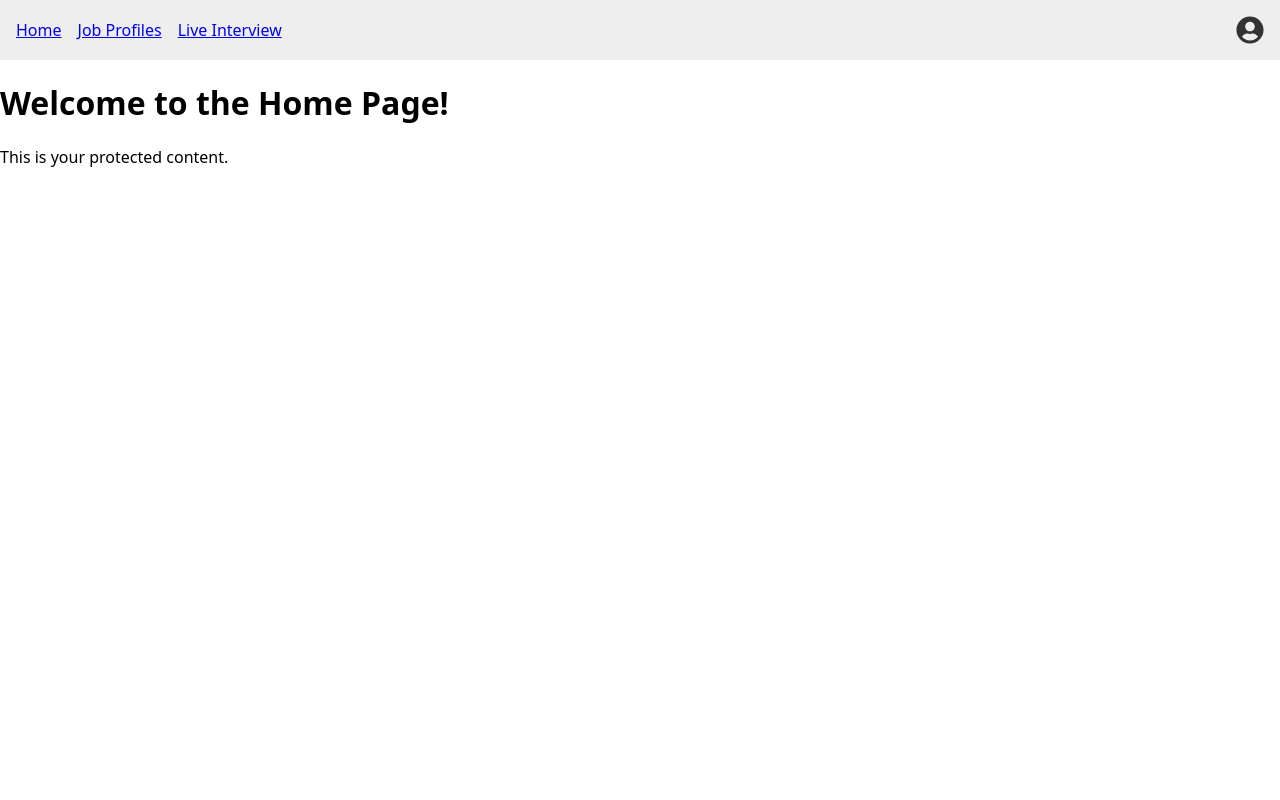
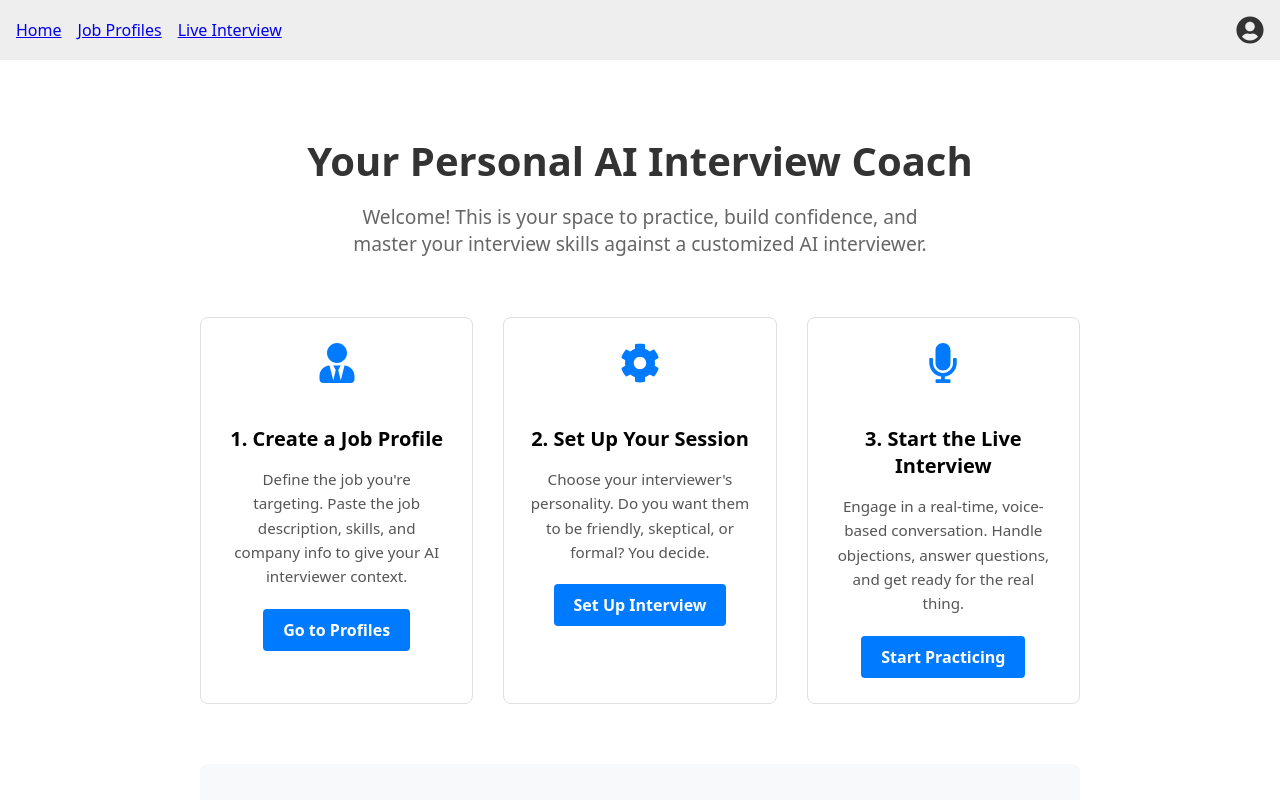
Before and after one commit to IsraPR/interview-coach-app-web, a React (Vite) app: page / in a window 1280 px wide. Shown: the top 800 px of the page. Built offline with nearby package versions, Linux system fonts and the light colour scheme; no server answers; sample sign-in values are in the browser's storage.

Commit message:
add homepage guide

```diff
--- /dev/null
+++ b/src/pages/HomePage.module.css
@@ -0,0 +1,99 @@
+/* src/pages/HomePage.module.css */
+
+.pageContainer {
+  padding: 40px;
+  max-width: 960px;
+  margin: 0 auto;
+  animation: fadeIn 0.5s ease-in-out;
+}
+
+@keyframes fadeIn {
+  from { opacity: 0; transform: translateY(10px); }
+  to { opacity: 1; transform: translateY(0); }
+}
+
+.heroSection {
+  text-align: center;
+  margin-bottom: 60px;
+}
+
+.heroTitle {
+  font-size: 2.5rem;
+  font-weight: bold;
+  color: #333;
+  margin-bottom: 15px;
+}
+
+.heroSubtitle {
+  font-size: 1.2rem;
+  color: #666;
+  max-width: 600px;
+  margin: 0 auto;
+}
+
+.stepsContainer {
+  display: grid;
+  grid-template-columns: repeat(auto-fit, minmax(250px, 1fr));
+  gap: 30px;
+  margin-bottom: 60px;
+}
+
+.stepCard {
+  background-color: #ffffff;
+  border: 1px solid #e0e0e0;
+  border-radius: 8px;
+  padding: 25px;
+  text-align: center;
+  transition: transform 0.2s ease, box-shadow 0.2s ease;
+}
+
+.stepCard:hover {
+  transform: translateY(-5px);
+  box-shadow: 0 4px 15px rgba(0, 0, 0, 0.1);
+}
+
+.stepIcon {
+  font-size: 2.5rem;
+  color: #007bff;
+  margin-bottom: 20px;
+}
+
+.stepTitle {
+  font-size: 1.25rem;
+  font-weight: bold;
+  margin-bottom: 10px;
+}
+
+.stepDescription {
+  font-size: 0.95rem;
+  color: #555;
+  line-height: 1.6;
+  margin-bottom: 20px;
+}
+
+.stepLink {
+  display: inline-block;
+  padding: 10px 20px;
+  background-color: #007bff;
+  color: white;
+  text-decoration: none;
+  border-radius: 4px;
+  font-weight: bold;
+  transition: background-color 0.2s;
+}
+
+.stepLink:hover {
+  background-color: #0056b3;
+}
+
+.ctaSection {
+  text-align: center;
+  padding: 40px;
+  background-color: #f8f9fa;
+  border-radius: 8px;
+}
+
+.ctaTitle {
+  font-size: 1.5rem;
+  margin-bottom: 20px;
+}
--- a/src/pages/HomePage.tsx
+++ b/src/pages/HomePage.tsx
@@ -1,8 +1,57 @@
+import { Link } from 'react-router-dom';
+import { FaUserTie, FaCog, FaMicrophone } from 'react-icons/fa';
+import styles from './HomePage.module.css';
+
 const HomePage = () => {
   return (
-    <div>
-      <h1>Welcome to the Home Page!</h1>
-      <p>This is your protected content.</p>
+    <div className={styles.pageContainer}>
+      {/* --- Hero Section --- */}
+      <section className={styles.heroSection}>
+        <h1 className={styles.heroTitle}>Your Personal AI Interview Coach</h1>
+        <p className={styles.heroSubtitle}>
+          Welcome! This is your space to practice, build confidence, and master your interview skills against a customized AI interviewer.
+        </p>
+      </section>
+
+      {/* --- Getting Started Steps --- */}
+      <section className={styles.stepsContainer}>
+        {/* Step 1: Create Profile */}
+        <div className={styles.stepCard}>
+          <FaUserTie className={styles.stepIcon} />
+          <h2 className={styles.stepTitle}>1. Create a Job Profile</h2>
+          <p className={styles.stepDescription}>
+            Define the job you're targeting. Paste the job description, skills, and company info to give your AI interviewer context.
+          </p>
+          <Link to="/profiles" className={styles.stepLink}>Go to Profiles</Link>
+        </div>
+
+        {/* Step 2: Configure Interview */}
+        <div className={styles.stepCard}>
+          <FaCog className={styles.stepIcon} />
+          <h2 className={styles.stepTitle}>2. Set Up Your Session</h2>
+          <p className={styles.stepDescription}>
+            Choose your interviewer's personality. Do you want them to be friendly, skeptical, or formal? You decide.
+          </p>
+          <Link to="/interview" className={styles.stepLink}>Set Up Interview</Link>
+        </div>
+
+        {/* Step 3: Start Practicing */}
+        <div className={styles.stepCard}>
+          <FaMicrophone className={styles.stepIcon} />
+          <h2 className={styles.stepTitle}>3. Start the Live Interview</h2>
+          <p className={styles.stepDescription}>
+            Engage in a real-time, voice-based conversation. Handle objections, answer questions, and get ready for the real thing.
+          </p>
+          <Link to="/interview" className={styles.stepLink}>Start Practicing</Link>
+        </div>
+      </section>
+
+      {/* --- Final Call to Action --- */}
+      <section className={styles.ctaSection}>
+        <h2 className={styles.ctaTitle}>Ready to Begin?</h2>
+        <p>The best way to get started is by creating your first job profile.</p>
+        <Link to="/profiles" className={styles.stepLink}>Create Your First Profile</Link>
+      </section>
     </div>
   );
 };
```
